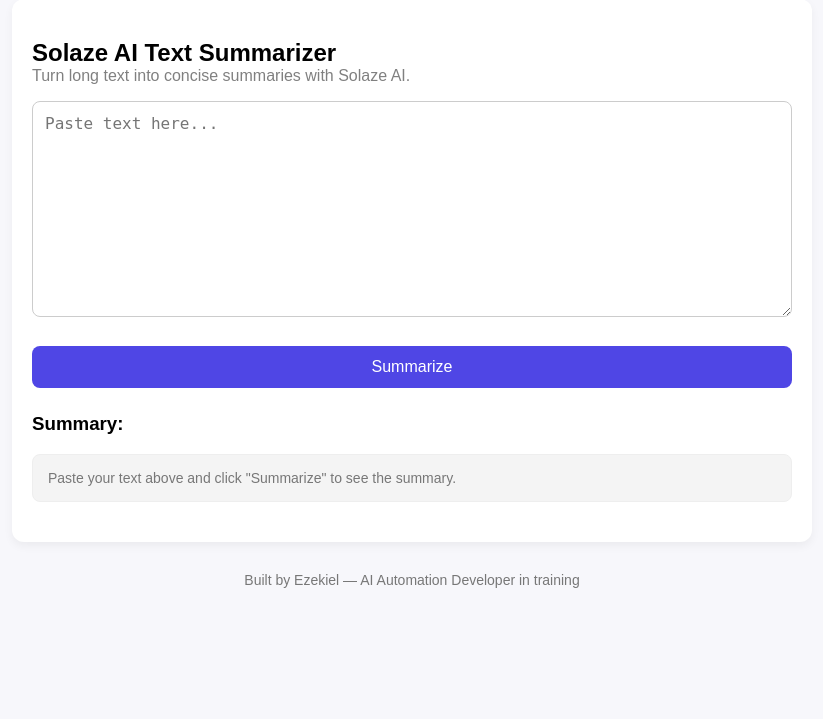
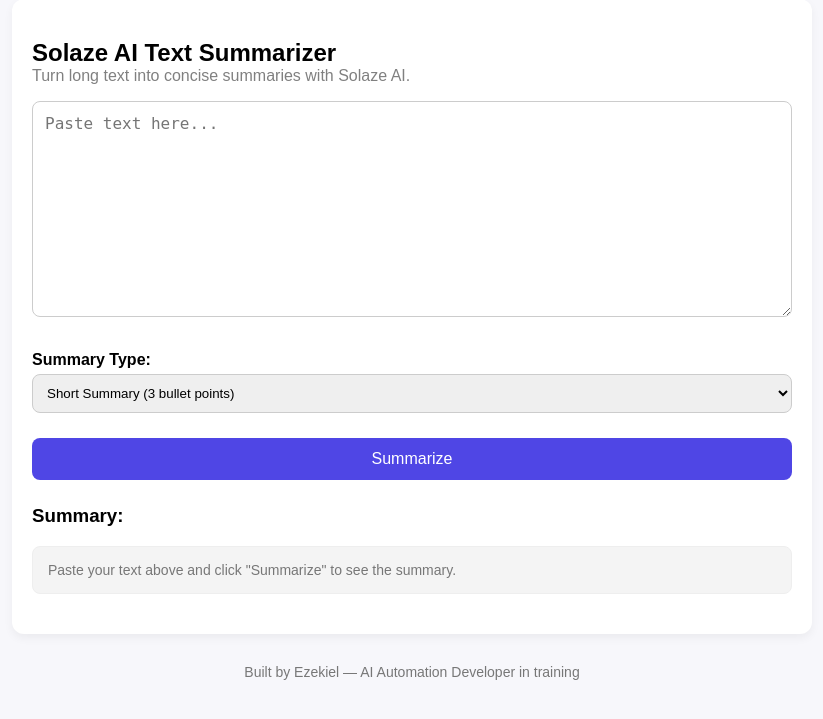
Before and after one commit to Solaze01/ai-summarizer, a Flask app: page / in a window 1280 px wide. Shown: the part 16-735 px from the top of the page, without its empty margins (228-1051 px from the left). Run offline with Flask 3, Linux system fonts and the light colour scheme.

Commit message:
Add summary type selector to form

```diff
--- a/templates/index.html
+++ b/templates/index.html
@@ -17,7 +17,15 @@
     </p>
       <form method="post">
         <textarea name="text" rows="10" placeholder="Paste text here...">{{ user_text }}</textarea>
-        <button type="submit">Summarize</button>
+        <div class="selector-group">
+            <label for="summary_type">Summary Type:</label>
+            <select name="summary_type" id="summary_type">
+                <option value="short" {% if summary_type == 'short' %}selected{% endif %}>Short Summary (3 bullet points)</option>
+                <option value="detailed" {% if summary_type == 'detailed' %}selected{% endif %}>Detailed Summary (5 bullet points)</option>
+                <option value="actions" {% if summary_type == 'actions' %}selected{% endif %}>Action Points (5 points)</option>
+            </select>
+        </div>
+        <button type="submit" id="submit-btn">Summarize</button>
     </form>
 
     {% if user_text %}
```
